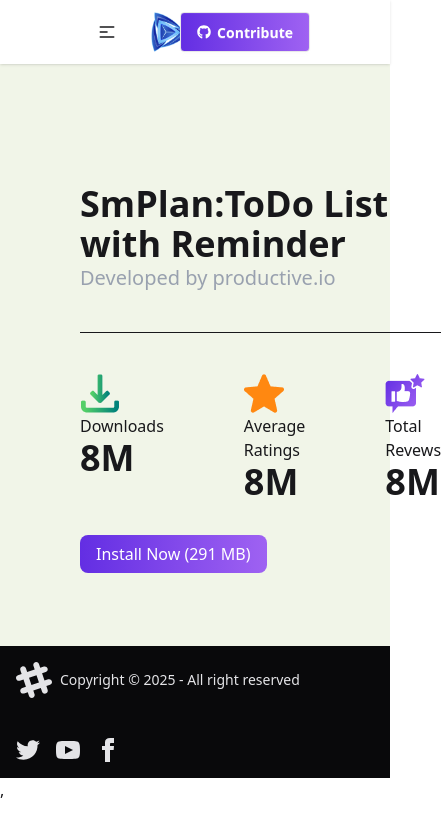
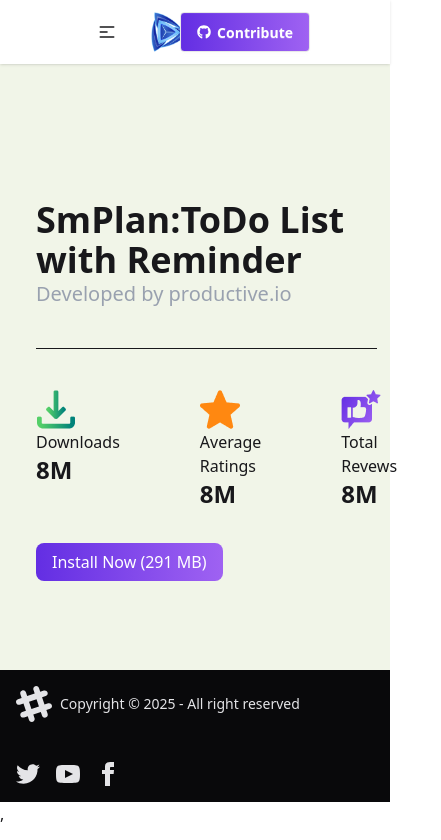
Before and after one commit to Naazrul-Islam/8th-react-assignment, a React (Vite) app: page /apps/1 in a window 390 px wide. Shown: the top 840 px of the page, 441 px wide, since content can reach past the window. Built offline with nearby package versions, Linux system fonts and the light colour scheme.

Commit message:
some style added

```diff
--- a/src/Page/DetailsApplication.jsx
+++ b/src/Page/DetailsApplication.jsx
@@ -1,6 +1,7 @@
 import React from "react";
 import { Link, useParams } from "react-router";
 import useApplication from "../coponents/useApplication";
+import DetailsTop from "../coponents/DetailsTop";
 
 const DetailsApplication = () => {
   const { id } = useParams();
@@ -14,40 +15,7 @@
   );
 
   return (
-    <div className="max-w-[1440px] mx-auto">
-      <div className="flex my-20 gap-20">
-        <div>
-          <img src="/clock.png" alt="" className="lg:w-[300px] w-[200px] flex justify-center items-center my-10" />
-        </div>
-        <div>
-          <div className="my-10">
-            <h1 className="text-4xl font-bold">SmPlan:ToDo List with Reminder</h1>
-            <p className="text-gray-400 text-xl">Developed by productive.io</p>
-          </div>
-          <hr />
-          <div className="flex my-10 gap-20 ">
-            <div className="">
-              <img src="/icon.png" alt="" className="w-[40px]" />
-              <p>Downloads</p>
-              <h1 className="text-4xl font-bold">8M</h1>
-            </div>
-            <div>
-              <img src="/iconR.png" alt="" className="w-[40px]" />
-              <p>Average Ratings</p>
-              <h1 className="text-4xl font-bold">8M</h1>
-            </div>
-            <div>
-              <img src="/iconRe.png" alt="" className="w-[40px]" />
-              <p>Total Revews</p>
-              <h1 className="text-4xl font-bold">8M</h1>
-            </div>
-          </div>
-          <Link  className="bg-[linear-gradient(90deg,#632EE3_0%,#9F62F2_100%)] text-white px-4 py-2 rounded-lg my-10 items-center" >Install Now (291 MB)</Link>
-        </div>
-
-      </div>
-
-    </div>
+    <DetailsTop></DetailsTop>
   );
 };
 
--- /dev/null
+++ b/src/coponents/DetailsTop.jsx
@@ -0,0 +1,49 @@
+import React from "react";
+import { Link } from "react-router";
+
+const DetailsTop = () => {
+  return (
+    <div className="max-w-[1440px] mx-auto">
+      <div className="flex my-20 lg:gap-20 gap-5 p-4">
+        <div>
+          <img
+            src="/clock.png"
+            alt=""
+            className="lg:w-[300px] w-[200px] flex justify-center items-center my-10"
+          />
+        </div>
+        <div>
+          <div className="my-10">
+            <h1 className="text-4xl font-bold">
+              SmPlan:ToDo List with Reminder
+            </h1>
+            <p className="text-gray-400 text-xl">Developed by productive.io</p>
+          </div>
+          <hr className="mr-5"/>
+          <div className="flex my-10 gap-20 ">
+            <div className="">
+              <img src="/icon.png" alt="" className="w-[40px]" />
+              <p>Downloads</p>
+              <h1 className="lg:text-4xl text-2xl font-bold">8M</h1>
+            </div>
+            <div>
+              <img src="/iconR.png" alt="" className="w-[40px]" />
+              <p>Average Ratings</p>
+              <h1 className="lg:text-4xl text-2xl font-bold">8M</h1>
+            </div>
+            <div>
+              <img src="/iconRe.png" alt="" className="w-[40px]" />
+              <p>Total Revews</p>
+              <h1 className="lg:text-4xl text-2xl font-bold">8M</h1>
+            </div>
+          </div>
+          <Link className="bg-[linear-gradient(90deg,#632EE3_0%,#9F62F2_100%)] text-white px-4 py-2 rounded-lg my-10 items-center">
+            Install Now (291 MB)
+          </Link>
+        </div>
+      </div>
+    </div>
+  );
+};
+
+export default DetailsTop;
--- a/src/coponents/Navber.jsx
+++ b/src/coponents/Navber.jsx
@@ -29,13 +29,13 @@
             className="menu menu-sm dropdown-content bg-base-100 rounded-box z-1 mt-3 w-52 p-2 shadow"
           >
             <li>
-              <NavLink>Home</NavLink>
+              <NavLink to="/">Home</NavLink>
             </li>
             <li>
-              <NavLink>Apps</NavLink>
+              <NavLink to="/apps">Apps</NavLink>
             </li>
             <li>
-              <NavLink>Installation</NavLink>
+              <NavLink to="/installation">Installation</NavLink>
             </li>
           </ul>
         </div>
```
